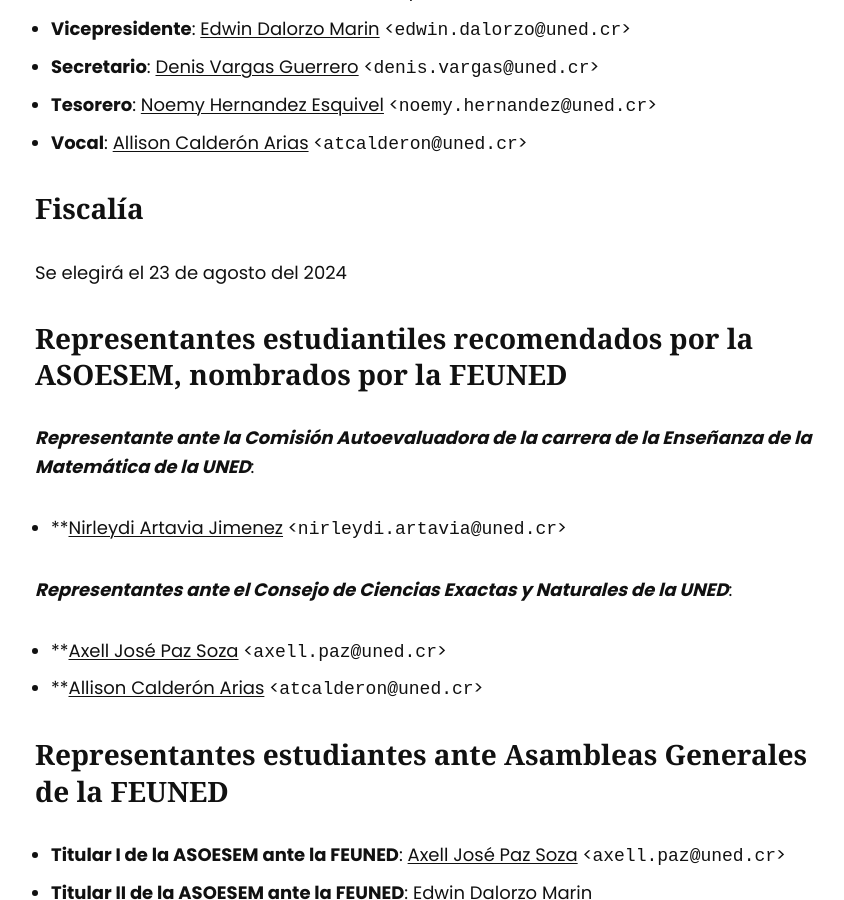
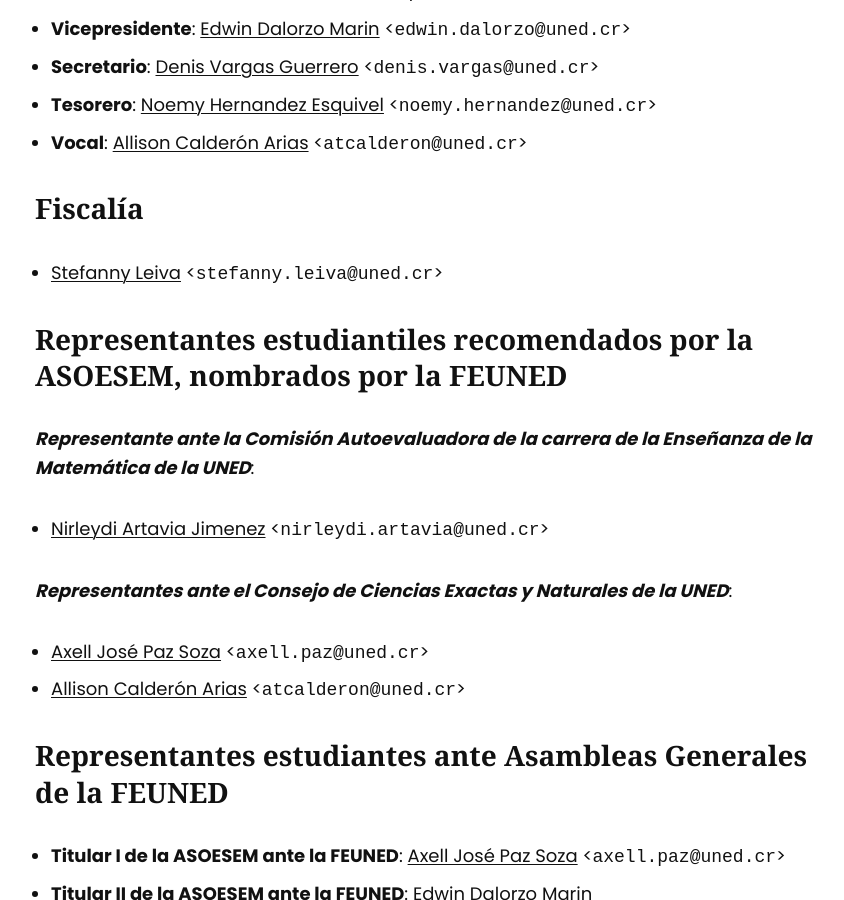
Before and after one commit to asoesem/asoesem.github.io, a Jekyll site: the page built from _pages/organization.md, in a window 1280 px wide and 900 px high, scrolled down 940 px. Shown: the whole window, without its empty margins (215-1059 px from the left). Built offline with Jekyll 4.4.1, drawn with Linux system fonts in a browser that asks for light colours.

Commit message:
organization.md
Actualización del contacto de un puesto

```diff
--- a/_pages/organization.md
+++ b/_pages/organization.md
@@ -16,17 +16,17 @@
 
 ## Fiscalía
 
-Se elegirá el 23 de agosto del 2024
+* [Stefanny Leiva](mailto:stefanny.leiva@uned.cr) <`stefanny.leiva@uned.cr`>
 
 
 ## Representantes estudiantiles recomendados por la ASOESEM, nombrados por la FEUNED
 
 ***Representante ante la Comisión Autoevaluadora de la carrera de la Enseñanza de la Matemática de la UNED***:
-* **[Nirleydi Artavia Jimenez](mailto:nirleydi.artavia@uned.cr) <`nirleydi.artavia@uned.cr`>
+* [Nirleydi Artavia Jimenez](mailto:nirleydi.artavia@uned.cr) <`nirleydi.artavia@uned.cr`>
 
 ***Representantes ante el Consejo de Ciencias Exactas y Naturales de la UNED***:
-* **[Axell José Paz Soza](mailto:axell.paz@uned.cr) <`axell.paz@uned.cr`>
-* **[Allison Calderón Arias](mailto:atcalderon@uned.cr) <`atcalderon@uned.cr`>
+* [Axell José Paz Soza](mailto:axell.paz@uned.cr) <`axell.paz@uned.cr`>
+* [Allison Calderón Arias](mailto:atcalderon@uned.cr) <`atcalderon@uned.cr`>
 
 ## Representantes estudiantes ante Asambleas Generales de la FEUNED
 * **Titular I de la ASOESEM ante la FEUNED**: [Axell José Paz Soza](mailto:axell.paz@uned.cr) <`axell.paz@uned.cr`>
```
